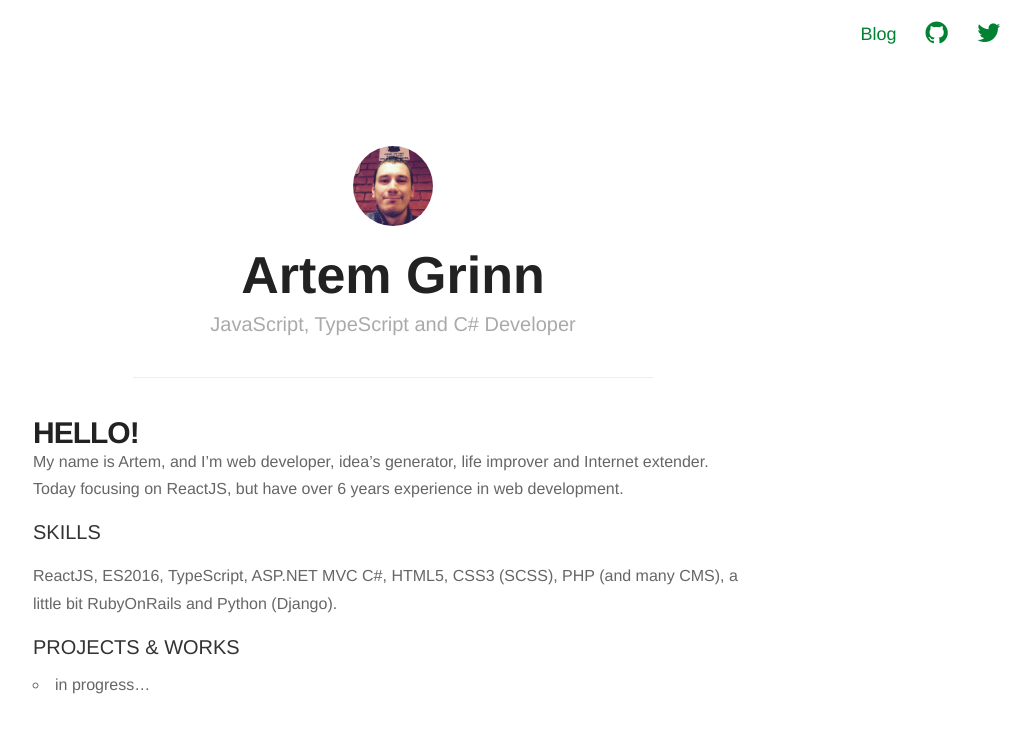
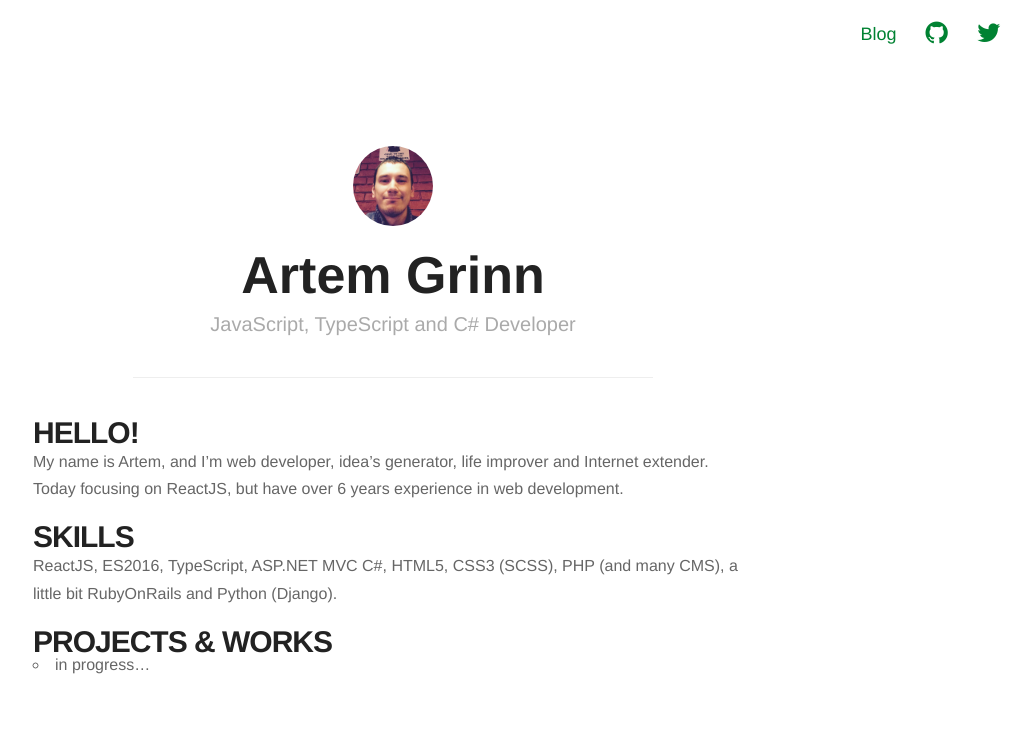
Before and after one commit to ArtemGrinn/artemgrinn.github.io, a Jekyll site: the page built from index.md, in a window 1280 px wide. Shown: the top 733 px of the page, without its empty margins (247-1278 px from the left). Built offline with Jekyll 4.4.1, drawn with Linux system fonts in a browser that asks for light colours.

```diff
--- a/index.md
+++ b/index.md
@@ -7,8 +7,8 @@ profile: true
 My name is Artem, and I'm web developer, idea's generator, life improver and Internet extender. Today focusing on ReactJS, but
 have over 6 years experience in web development.
 
-### SKILLS
+# SKILLS
 ReactJS, ES2016, TypeScript, ASP.NET MVC C#, HTML5, CSS3 (SCSS), PHP (and many CMS), a little bit RubyOnRails and Python (Django).
 
-### PROJECTS & WORKS
+# PROJECTS & WORKS
 - in progress...
```
